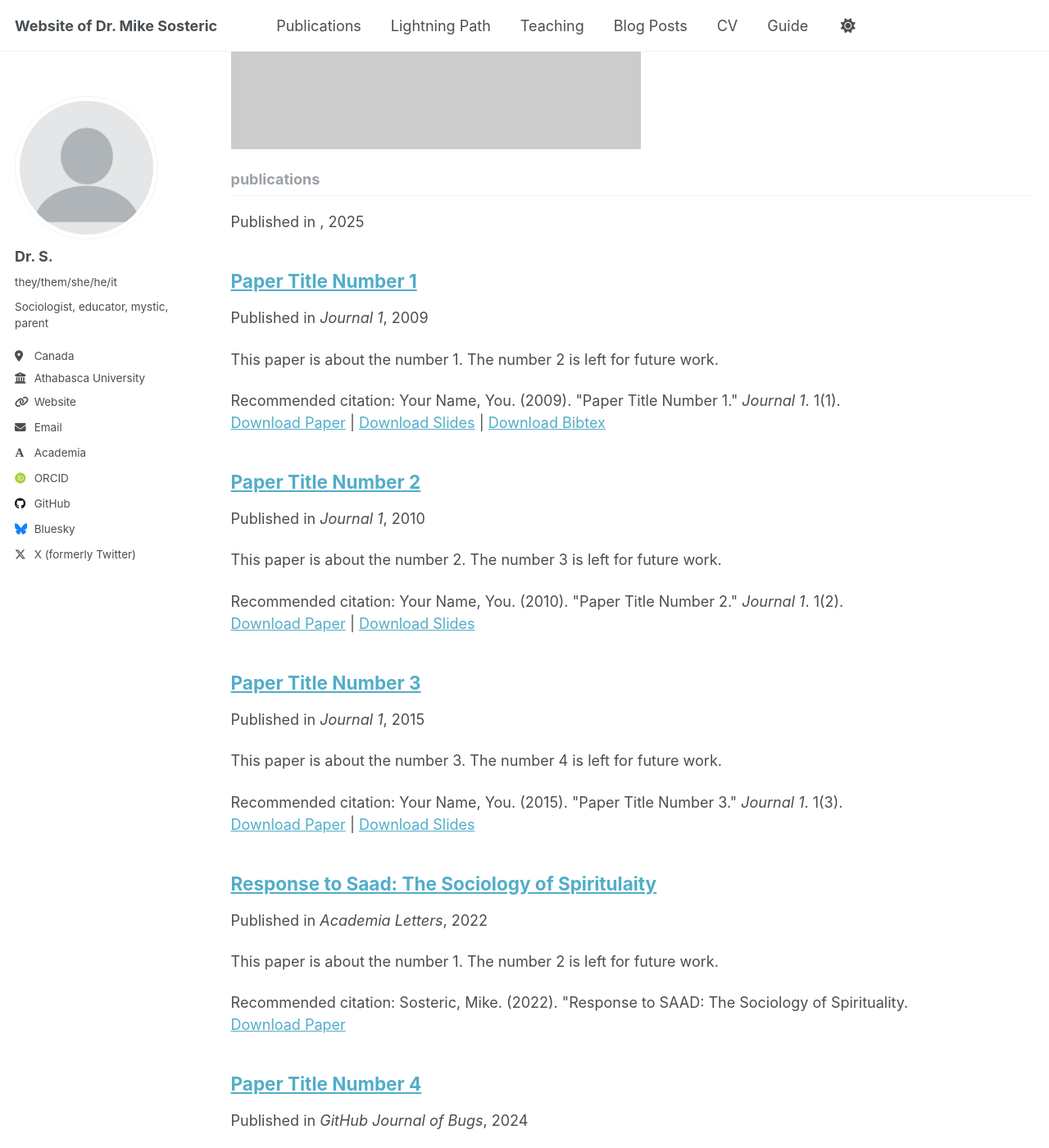
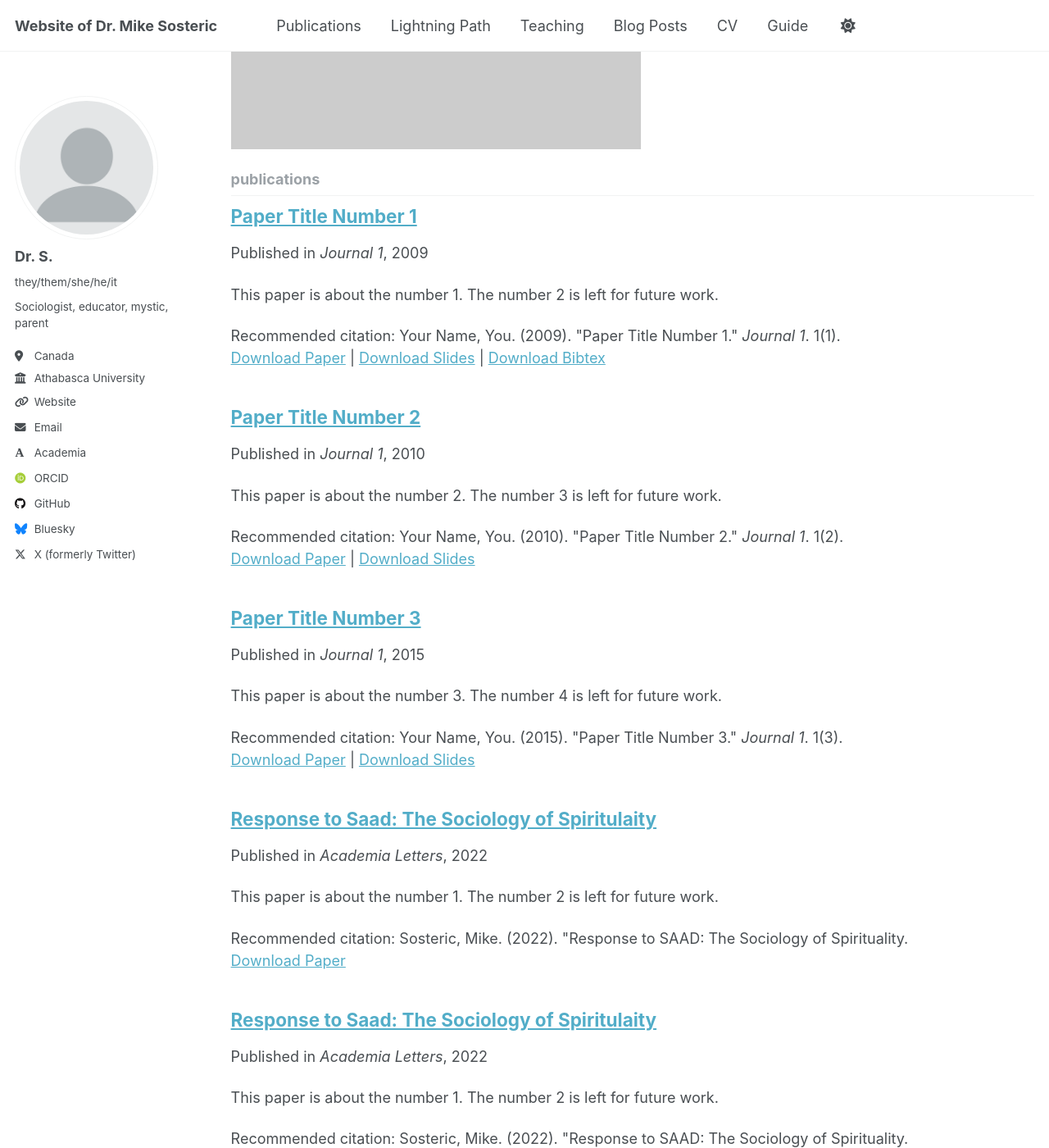
Before and after one commit to s1r0n/Dr.S, a Jekyll site: the page built from _pages/collection-archive.html, in a window 1280 px wide and 1400 px high, scrolled down 903 px. Shown: the whole window at 82% size. Built offline with Jekyll 4.4.1, drawn with Linux system fonts in a browser that asks for light colours; some web fonts are replaced.

Commit message:
Update 1997-subjectivity-and-the-labour-process.md

```diff
--- a/_publications/1997-subjectivity-and-the-labour-process.md
+++ b/_publications/1997-subjectivity-and-the-labour-process.md
@@ -3,12 +3,12 @@
 collection: publications
 category: manuscripts
 permalink: /publication/2022-response-to-saad
-excerpt: 'A case study on the food and restaurant industry.'
-date: 1997-1-1
-venue: 'Work, Employment, and Society'
+excerpt: 'This paper is about the number 1. The number 2 is left for future work.'
+date: 2022-1-1
+venue: 'Academia Letters'
 #slidesurl: 'http://academicpages.github.io/files/slides1.pdf'
-paperurl: 'https://www.academia.edu/25112798/Subjectivity_and_the_Labour_Process_A_Case_Study_in_the_Restaurant_Industry'
+paperurl: 'https://www.academia.edu/67132880/Response_to_Saad_The_Sociology_of_Spirituality'
 #bibtexurl: 'http://academicpages.github.io/files/bibtex1.bib'
-citation: 'Sosteric, Mike. (1997). &quot;Subjectivity and the Labour Process A Case Study in the Restaurant Industry.' _Work, Employment, and Society, 10:2. 297-318.&quot;
+citation: 'Sosteric, Mike. (2022). &quot;Response to SAAD: The Sociology of Spirituality.'
 ---
 The contents above will be part of a list of publications, if the user clicks the link for the publication than the contents of section will be rendered as a full page, allowing you to provide more information about the paper for the reader. When publications are displayed as a single page, the contents of the above "citation" field will automatically be included below this section in a smaller font.
```
